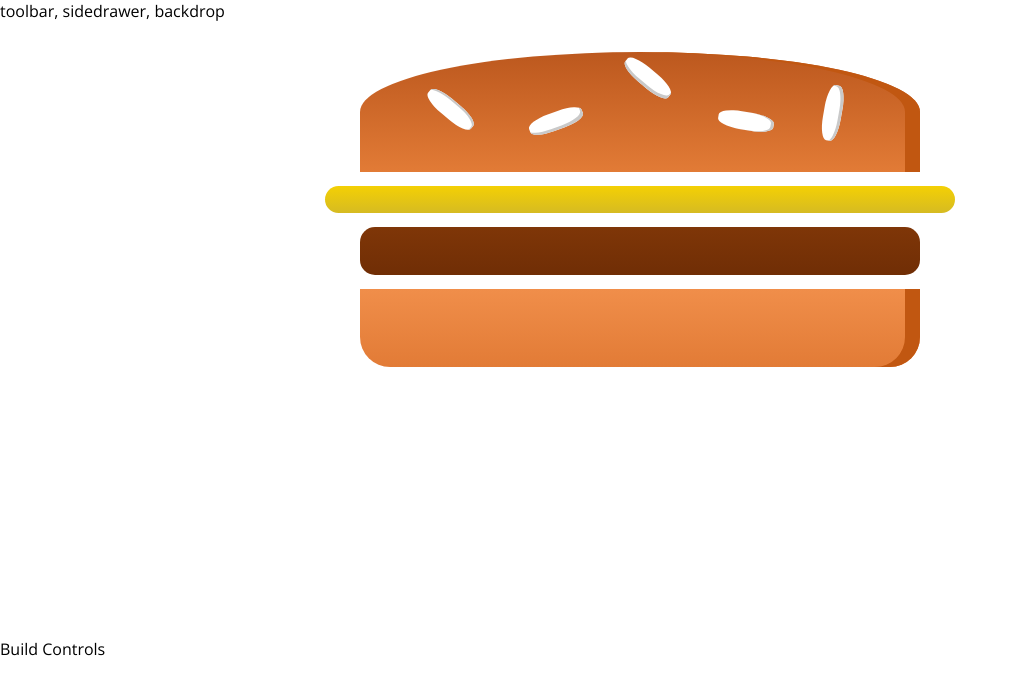
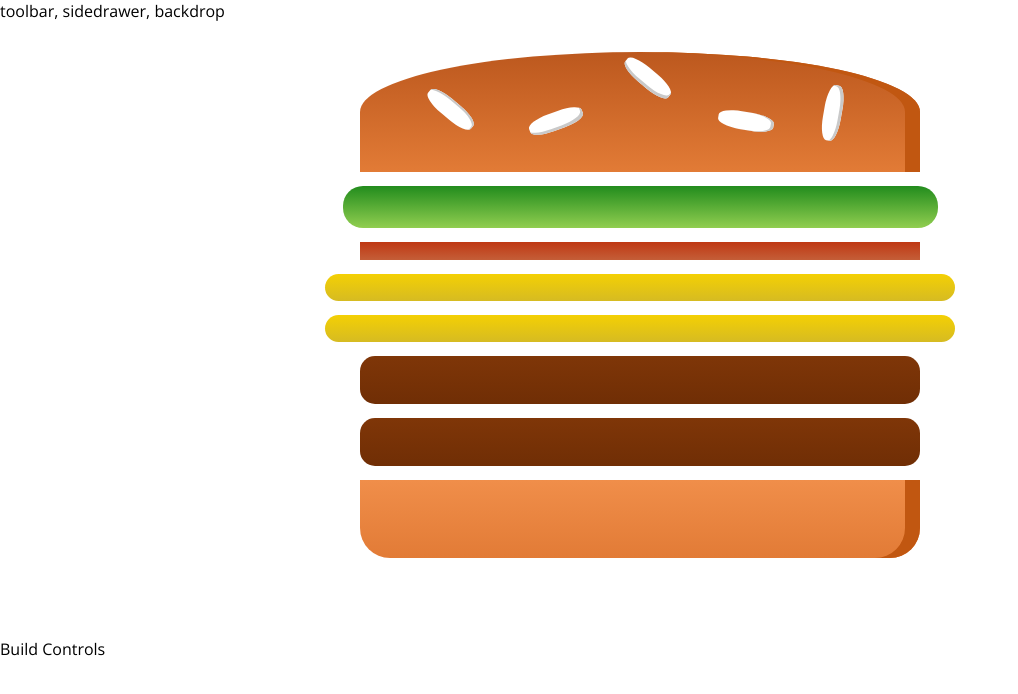
Before and after one commit to dpjoaopedro/burger-builder, a React app: page / in a window 1280 px wide. Shown: the top 694 px of the page, without its empty margins (0-1018 px from the left). Built offline with nearby package versions, Linux system fonts and the light colour scheme.

Commit message:
Outputting burger ingredients dinamically

```diff
--- a/src/components/Burger/Burger.js
+++ b/src/components/Burger/Burger.js
@@ -3,11 +3,17 @@
 import BurgerIngredient from './BurgerIngredient/BurgerIngredient'
 
 const burger = (props) => {
+
+    const ingredients = Object.keys(props.ingredients).map(igKey => {
+        return [...Array(props.ingredients[igKey])].map((_, i) => {
+           return <BurgerIngredient key={igKey + 1} type={igKey} />
+        });
+    })
+
     return (
         <div className={classes.Burger}>
             <BurgerIngredient type="bread-top" />
-            <BurgerIngredient type="cheese" />
-            <BurgerIngredient type="meat" />
+            {ingredients}
             <BurgerIngredient type="bread-bottom" />
         </div>
     );
--- a/src/containers/BurgerBuilder/BurgerBuilder.js
+++ b/src/containers/BurgerBuilder/BurgerBuilder.js
@@ -4,12 +4,19 @@
 
 class BurgerBuilder extends Component {
 
-
+    state = {
+        ingredients: {
+            salad: 1,
+            bacon: 1,
+            cheese: 2,
+            meat: 2
+        }
+    }
 
     render() {
         return (
             <Auxiliary>
-                <Burger></Burger>
+                <Burger ingredients={this.state.ingredients}/>
                 <div>Build Controls</div>
             </Auxiliary>
         );
```
